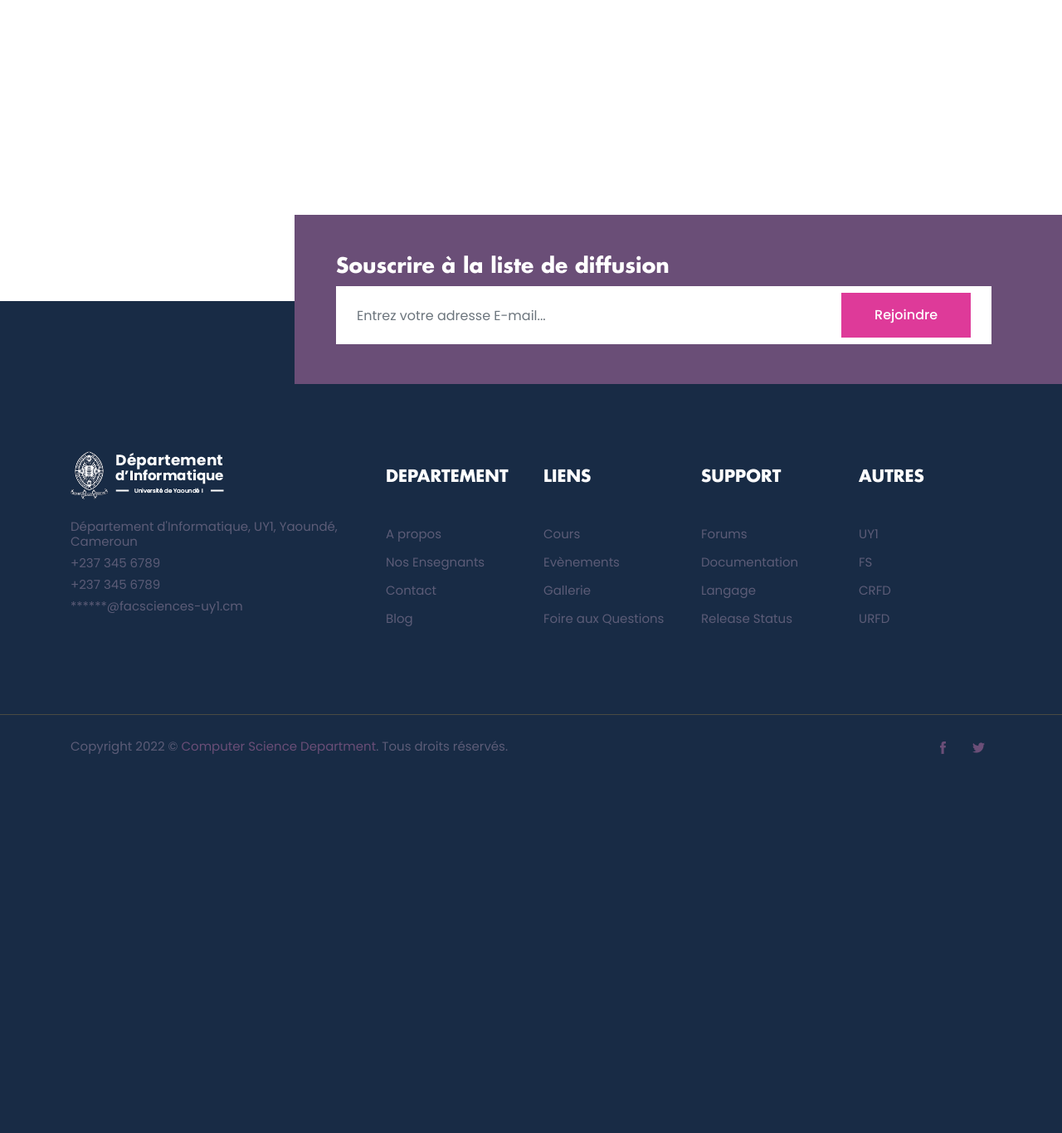
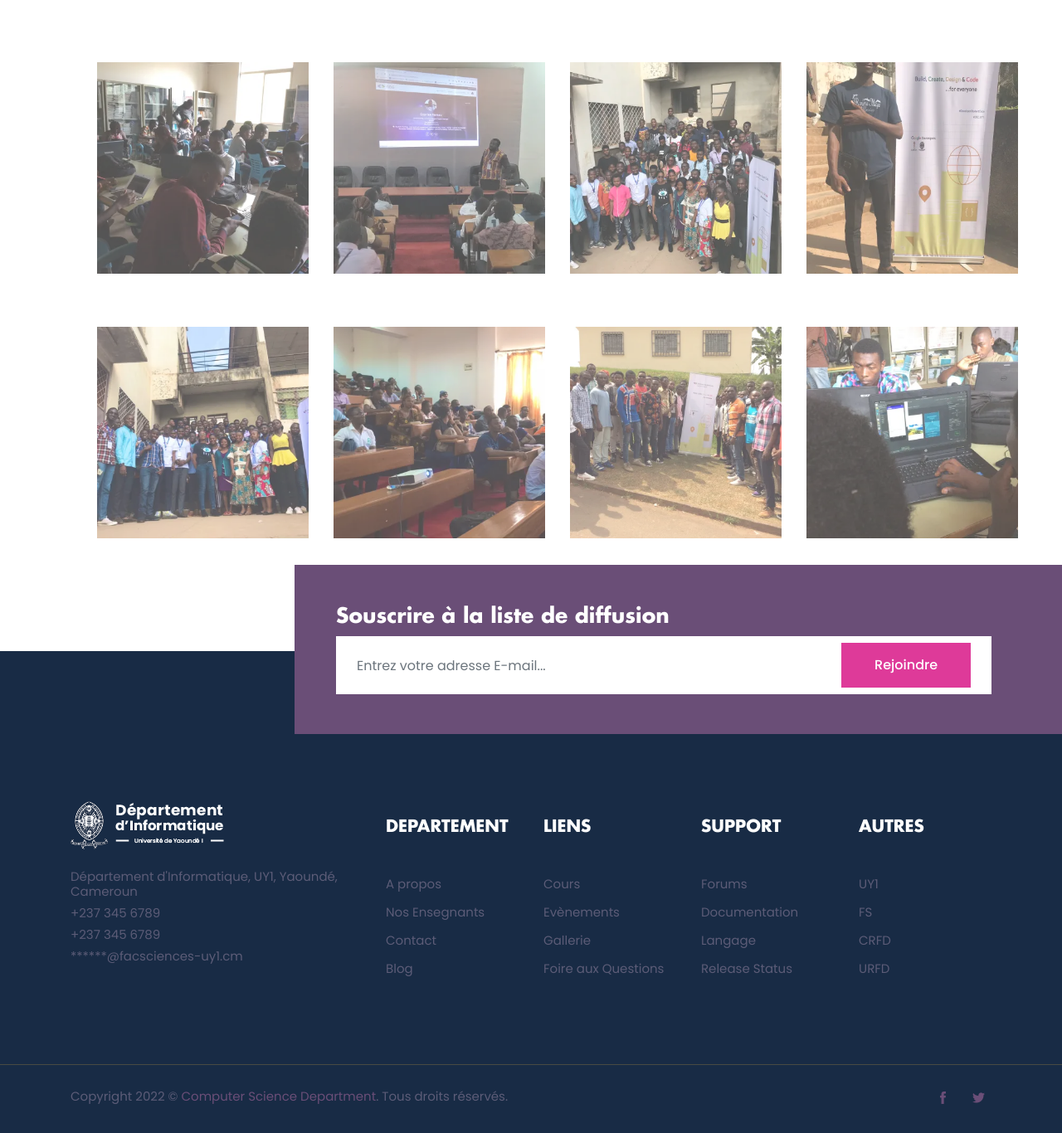
Before and after one commit to joan30122001/deptinfo2.0, a Django app: page /barbillard/galerie/ in a window 1280 px wide. Shown: the part 173-1539 px from the top of the page at 83% size. Before the commit the page ends 1082 px from the top, so only its background shows below. Run offline with Django 3.2, Linux system fonts and the light colour scheme; some libraries are stand-ins or nearby versions.

Commit message:
ajout de la page galerie

```diff
--- a/barbillard/templates/barbillard/galerie.html
+++ b/barbillard/templates/barbillard/galerie.html
@@ -3,7 +3,7 @@
 {% load i18n %}
 
 {% block title %}
-    <title>Partenaire | Département d'Informatique</title>
+    <title>Galerie | Département d'Informatique</title>
 {% endblock title %}
 
 {% block meta %}
@@ -49,8 +49,118 @@ de la Faculté des Sciences de l’Université de Yaoundé I.">
 			color: white;
 		}
 	</style> {% endcomment %}
+    <style>
+        .close {
+            font-size: 1.5rem;
+        }
+
+        .col-12 img {
+            opacity: 0.7;
+            cursor: pointer;
+            margin: 2rem;
+            width: 100%;
+        }
+
+        .col-12 img:hover {
+            opacity: 1;
+            box-shadow: 0 4px 8px 0 rgba(0, 0, 0, 0.2), 0 6px 20px 0 rgba(0, 0, 0, 0.19);
+        }
+    </style>
+
 {% endblock stylepage %}
 
 {% block content %}
-    <br><br><br><br><br><br><br><br><br><br><br><br><br><br><br><br><br><br><br><br><br><br><br><br>
+<br><br><br><br><br><br><br><br><br><br><br><br>
+    <!-- A Lightbox is basically a slider (carousel) inside of a modal.
+
+  Todos: fix active class (when you click on a photo, carousel in modal reverts to first slide)
+ *solution: added data-slide-to and data-target to imgs
+-->
+
+<div class="container">
+    <div class="row d-flex flex-wrap align-items-center" data-toggle="modal" data-target="#lightbox">
+      <div class="col-12 col-md-6 col-lg-3">
+        <img src="{% static 'barbillard/images/img9.webp' %}" data-target="#indicators" data-slide-to="0" alt="" />
+      </div>
+      <div class="col-12 col-md-6 col-lg-3">
+           <img src="{% static 'barbillard/images/img2.webp' %}" data-target="#indicators" data-slide-to="1" alt="" />
+      </div>
+      <div class="col-12 col-md-6 col-lg-3">
+         <img src="{% static 'barbillard/images/img3.webp' %}" data-target="#indicators" data-slide-to="2"  alt="" />
+      </div>
+      <div class="col-12 col-md-6 col-lg-3">
+           <img src="{% static 'barbillard/images/img4.webp' %}" data-target="#indicators" data-slide-to="3" alt="" />
+      </div>
+      <div class="col-12 col-md-6 col-lg-3">
+           <img src="{% static 'barbillard/images/img5.webp' %}" data-target="#indicators" data-slide-to="3"  alt="" />
+      </div>
+      <div class="col-12 col-md-6 col-lg-3">
+           <img src="{% static 'barbillard/images/img6.webp' %}" data-target="#indicators" data-slide-to="4" alt="" />
+      </div>
+      <div class="col-12 col-md-6 col-lg-3">
+        <img src="{% static 'barbillard/images/img7.webp' %}" data-target="#indicators" data-slide-to="4" alt="" />
+    </div>
+    <div class="col-12 col-md-6 col-lg-3">
+        <img src="{% static 'barbillard/images/img8.webp' %}" data-target="#indicators" data-slide-to="4" alt="" />
+    </div>
+    </div>
+
+    <!-- Modal -->
+    <div class="modal fade" id="lightbox" role="dialog" tabindex="-1" aria-labelledby="exampleModalLabel" aria-hidden="true">
+      <div class="modal-dialog" role="document">
+        <div class="modal-content">
+            <button type="button" class="close text-right p-2" data-dismiss="modal" aria-label="Close">
+              <span aria-hidden="true">&times;</span>
+            </button>
+          <div id="indicators" class="carousel slide" data-interval="false">
+      <ol class="carousel-indicators">
+        <li data-target="#indicators" data-slide-to="0" class="active"></li>
+        <li data-target="#indicators" data-slide-to="1"></li>
+        <li data-target="#indicators" data-slide-to="2"></li>
+        <li data-target="#indicators" data-slide-to="3"></li>
+        <li data-target="#indicators" data-slide-to="4"></li>
+        <li data-target="#indicators" data-slide-to="5"></li>
+      </ol>
+      <div class="carousel-inner">
+
+        <div class="carousel-item active">
+
+          <img class="d-block w-100" src="{% static 'barbillard/images/img9.webp' %}" alt="First slide">
+        </div>
+        <div class="carousel-item">
+          <img class="d-block w-100" src="{% static 'barbillard/images/img2.webp' %}" alt="Second slide">
+        </div>
+        <div class="carousel-item">
+          <img class="d-block w-100" src="{% static 'barbillard/images/img3.webp' %}" alt="Third slide">
+        </div>
+        <div class="carousel-item">
+          <img class="d-block w-100" src="{% static 'barbillard/images/img4.webp' %}" alt="Fourth slide">
+        </div>
+        <div class="carousel-item">
+          <img class="d-block w-100" src="{% static 'barbillard/images/img5.webp' %}" alt="Fifth slide">
+        </div>
+        <div class="carousel-item">
+          <img class="d-block w-100" src="{% static 'barbillard/images/img6.webp' %}" alt="Sixth slide">
+        </div>
+        <div class="carousel-item">
+            <img class="d-block w-100" src="{% static 'barbillard/images/img7.webp' %}" alt="Sixth slide">
+        </div>
+        <div class="carousel-item">
+            <img class="d-block w-100" src="{% static 'barbillard/images/img8.webp' %}" alt="Sixth slide">
+        </div>
+      </div>
+      <a class="carousel-control-prev" href="#indicators" role="button" data-slide="prev">
+        <span class="carousel-control-prev-icon" aria-hidden="true"></span>
+        <span class="sr-only">Previous</span>
+      </a>
+      <a class="carousel-control-next" href="#indicators" role="button" data-slide="next">
+        <span class="carousel-control-next-icon" aria-hidden="true"></span>
+        <span class="sr-only">Next</span>
+      </a>
+    </div>
+
+        </div>
+      </div>
+    </div>
+                             </div>
 {% endblock content %}
```
